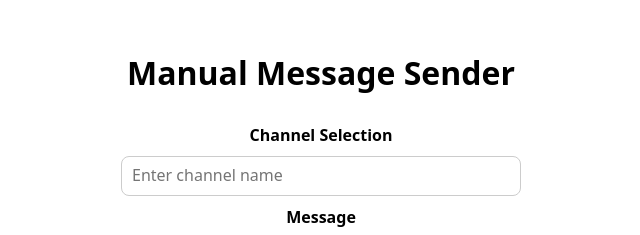
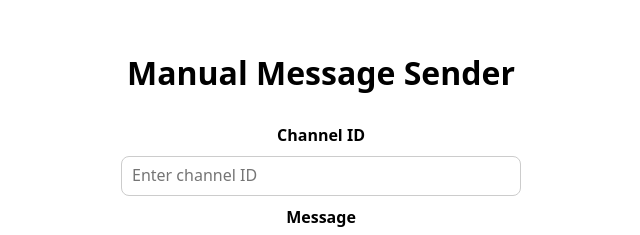
Before and after one commit to dylankrish/webhook-app, a plain HTML site: page index.html in a window 1280 px wide. Shown: the part 200-435 px from the top of the page, 319-959 px from the left. Drawn offline with Linux system fonts and the light colour scheme.

Commit message:
clarify channel ID

```diff
--- a/index.html
+++ b/index.html
@@ -8,8 +8,8 @@
 <body>
   <h1>Manual Message Sender</h1>
 
-  <label for="channel">Channel Selection</label>
-  <input type="text" id="channel" placeholder="Enter channel name">
+  <label for="channel">Channel ID</label>
+  <input type="text" id="channel" placeholder="Enter channel ID">
 
   <label for="message">Message</label>
   <textarea id="message" placeholder="Type your text here..."></textarea>
@@ -25,7 +25,7 @@
     const statusDiv = document.getElementById("status");
 
     async function sendToWebhook() {
-      const url = "http://10.1.1.66:5678/webhook/b3b49535-ffd3-4827-a714-cb881b37ef53";
+      const url = "http://10.1.1.66:5678/webhook-test/b3b49535-ffd3-4827-a714-cb881b37ef53";
       const message = messageInput.value.trim();
 
       if (!message) {
```
